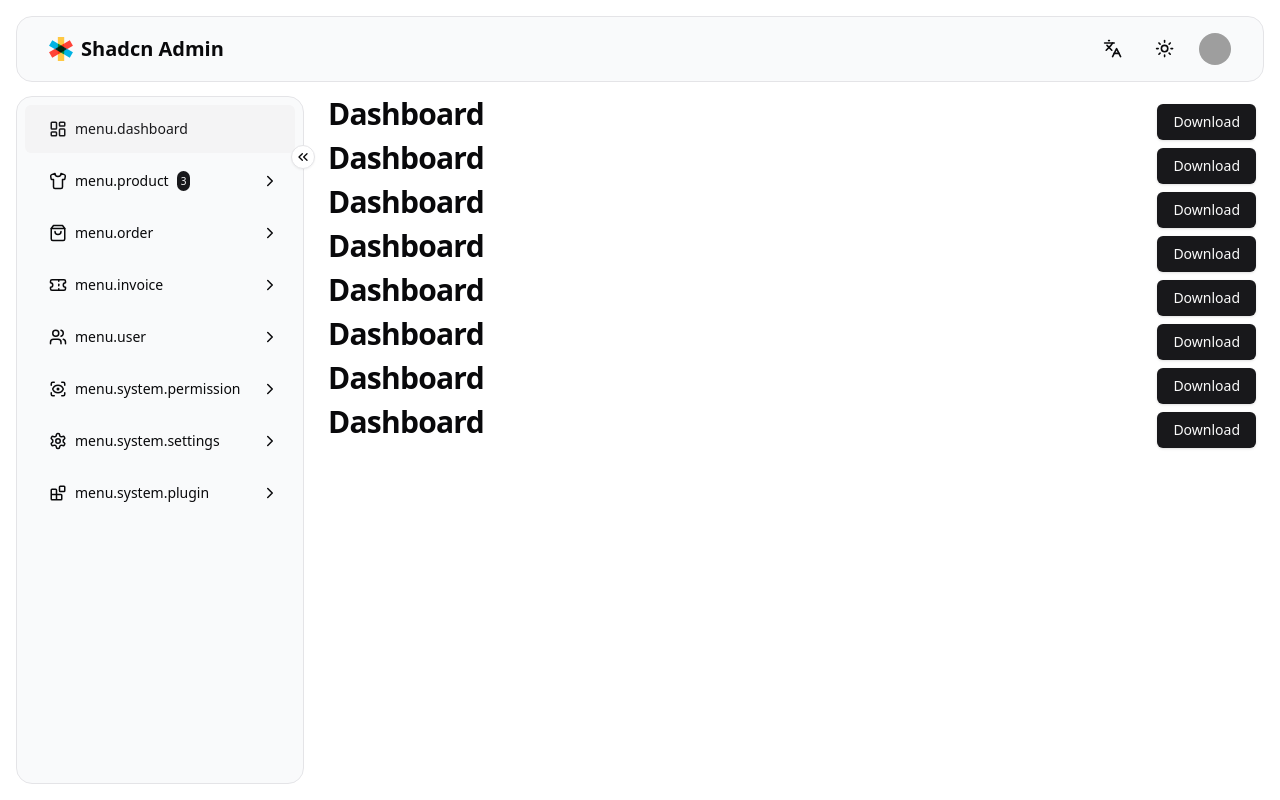
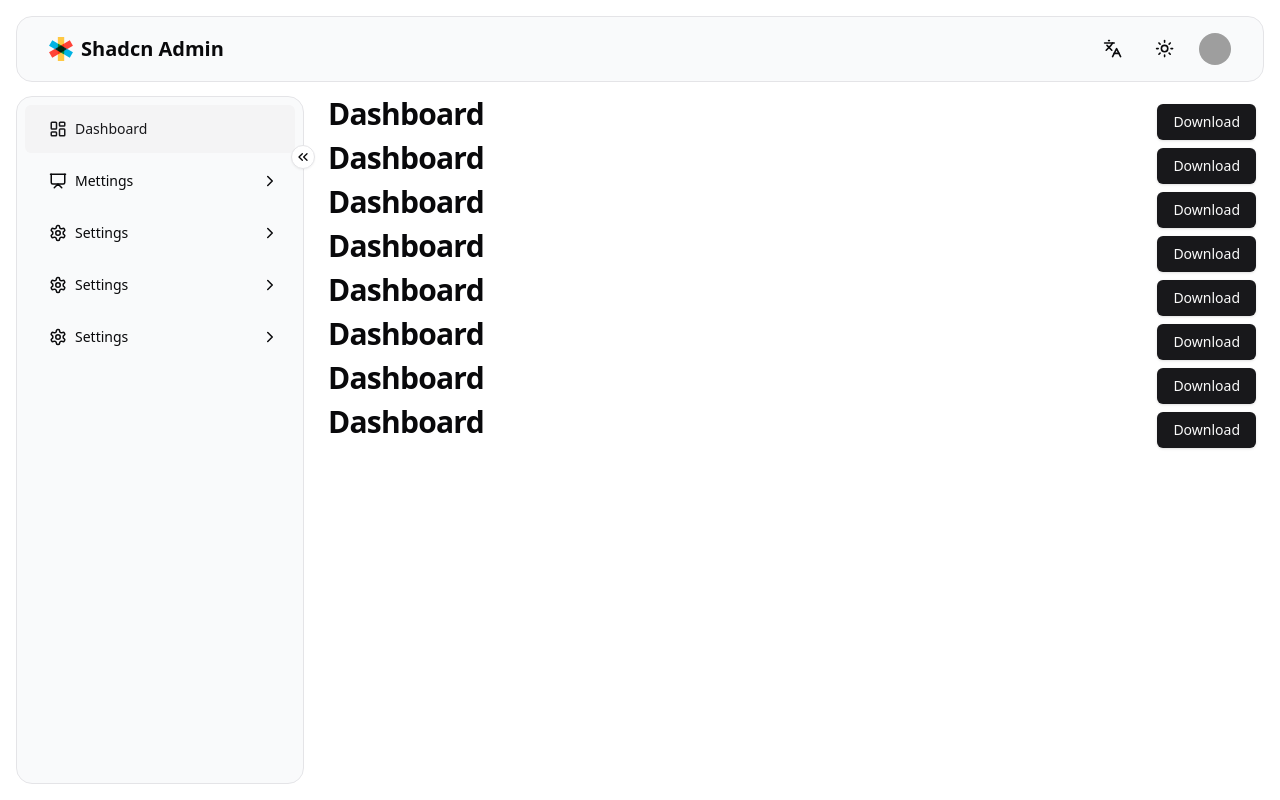
Before and after one commit to ppxb/shadcn-admin, a React (Vite) app: page / in a window 1280 px wide. Built offline with nearby package versions, Linux system fonts and the light colour scheme; grey boxes are pictures that could not be loaded.

Commit message:
fix: mobile menu can't scroll when height overflow

```diff
--- a/src/components/layout/menu.tsx
+++ b/src/components/layout/menu.tsx
@@ -88,8 +88,8 @@ function MenuLinkItem({
           variant: checkIsActive(href) ? 'secondary' : 'ghost',
           size: 'default',
         }),
-        'h-12 justify-start text-wrap secondary shadow-none px-6 mx-2',
-        subLink && 'h-12 w-full mx-0 pl-8'
+        'h-12 justify-start secondary shadow-none px-6 mx-2',
+        subLink && 'h-12 w-full mx-0 pl-12'
       )}
       aria-current={checkIsActive(href) ? 'page' : undefined}
     >
@@ -114,7 +114,7 @@ function MenuLinkDropdown({ title, href, icon, label, sub, closeMenu }: MenuLink
     <Collapsible defaultOpen={isChildActive} className="mx-2">
       <CollapsibleTrigger className={cn(
         buttonVariants({ variant: 'ghost', size: 'default' }),
-        'group h-12 w-full text-wrap justify-start secondary shadow-none pl-6'
+        'group h-12 w-full justify-start secondary shadow-none pl-6'
       )}
       >
         <div className="mr-2">{icon}</div>
@@ -171,7 +171,7 @@ function MenuLinkIcon({ title, icon, label, href }: MenuLinkProps) {
           <span className="sr-only">{t(title)}</span>
         </Link>
       </TooltipTrigger>
-      <TooltipContent side="right" className="flex items-center gap-4">
+      <TooltipContent side="right" sideOffset={8} className="flex items-center gap-4">
         {t(title)}
         {label && (
           <span className="ml-auto text-muted-foreground">{label}</span>
@@ -201,19 +201,17 @@ function MenuLinkIconDropdown({ title, href, icon, label, sub }: MenuLinkProps)
             </Button>
           </DropdownMenuTrigger>
         </TooltipTrigger>
-        <TooltipContent side="right" sideOffset={12} className="flex items-center gap-4">
+        <TooltipContent side="right" sideOffset={8} className="flex items-center gap-4">
           {t(title)}
           {' '}
           {
             label && <span className="ml-auto text-muted-foreground">{label}</span>
           }
-          <ChevronRight size={16} />
         </TooltipContent>
       </Tooltip>
-      <DropdownMenuContent side="right" align="start" sideOffset={12}>
+      <DropdownMenuContent side="right" align="start" sideOffset={8}>
         <DropdownMenuLabel>
           {t(title)}
-          {' '}
           {label ? `(${label})` : ''}
         </DropdownMenuLabel>
         <DropdownMenuSeparator />
--- a/src/components/layout/sidebar.tsx
+++ b/src/components/layout/sidebar.tsx
@@ -29,7 +29,7 @@ export default function LayoutSidebar({ className, isCollapsed, setIsCollapsed }
   return (
     <aside
       className={cn(
-              `fixed left-0 right-0 top-16 z-50 w-full transition-[width] scrollbar-hide md:rounded-2xl md:border md:left-4 md:top-24 md:bottom-4 ${isCollapsed ? 'md:w-16' : 'md:w-72'} bg-gray-50 dark:bg-black`,
+              `fixed left-0 right-0 top-16 z-50 w-full transition-[width]  md:rounded-2xl md:border md:left-4 md:top-24 md:bottom-4 ${isCollapsed ? 'md:w-16' : 'md:w-72'} bg-gray-50 dark:bg-black`,
               className
       )}
     >
@@ -52,7 +52,7 @@ export default function LayoutSidebar({ className, isCollapsed, setIsCollapsed }
         </div>
 
         <Menu
-          className={`h-full flex-1 overflow-auto scrollbar-hide ${navOpened ? 'max-h-screen' : 'max-h-0 py-0 md:max-h-screen md:py-2'}`}
+          className={`overflow-auto scrollbar-hide ${navOpened ? 'max-h-[420px]' : 'max-h-0 py-0 md:max-h-screen md:py-2 md:scrollbar-hide'}`}
           closeMenu={() => setNavOpened(false)}
           isCollapsed={isCollapsed}
           links={sideLinks}
--- a/src/components/layout/sidelink.tsx
+++ b/src/components/layout/sidelink.tsx
@@ -1,23 +1,13 @@
 import {
-  Blocks,
-  BookUser,
-  Contact,
-  Dock,
-  Feather,
-  FileCog,
-  Images,
+  BookA,
+  Fingerprint,
   Layers3,
   LayoutDashboard,
-  Ribbon,
-  ScanEye,
+  ListTree,
+  Presentation,
+  ScrollText,
   Settings,
-  Shirt,
-  ShoppingBag,
-  ShoppingBasket,
-  SquareLibrary,
-  Ticket,
-  TicketCheck,
-  ToyBrick,
+  SquareMenu,
   Users
 } from 'lucide-react'
 
@@ -34,142 +24,154 @@ export interface SideLink extends MenuLink {
 
 export const sideLinks: SideLink[] = [
   {
-    title: 'menu.dashboard',
+    title: 'menus.dashboard',
     label: '',
     href: '/',
     icon: <LayoutDashboard size={18} />,
   },
   {
-    title: 'menu.product',
-    label: '3',
-    href: '/products',
-    icon: <Shirt size={18} />,
+    title: 'menus.mettings',
+    label: '',
+    href: '/mettings',
+    icon: <Presentation size={18} />,
     sub: [
       {
-        title: 'menu.product.list',
+        title: 'menus.mettings.list',
         label: '',
         href: '/index',
-        icon: <Blocks size={18} />,
-      },
-      {
-        title: 'menu.cate.list',
-        label: '1',
-        href: '/cates',
         icon: <Layers3 size={18} />,
-      },
-      {
-        title: 'menu.brand.list',
-        label: '',
-        href: '/brands',
-        icon: <Ribbon size={18} />,
-      },
-      {
-        title: 'menu.attrs.list',
-        label: '',
-        href: '/attrs',
-        icon: <Feather size={18} />,
       },
     ]
   },
   {
-    title: 'menu.order',
-    label: '',
-    href: '/orders',
-    icon: <ShoppingBag size={18} />,
-    sub: [
-      {
-        title: 'menu.order.list',
-        label: '',
-        href: '/index',
-        icon: <ShoppingBasket size={18} />,
-      },
-    ],
-  },
-  {
-    title: 'menu.invoice',
-    label: '',
-    href: '/invoices',
-    icon: <Ticket size={18} />,
-    sub: [
-      {
-        title: 'menu.invoice.list',
-        label: '',
-        href: '/index',
-        icon: <TicketCheck size={18} />,
-      },
-    ],
-  },
-  {
-    title: 'menu.user',
-    label: '',
-    href: '/users',
-    icon: <Users size={18} />,
-    sub: [
-      {
-        title: 'menu.user.list',
-        label: '',
-        href: '/index',
-        icon: <BookUser size={18} />,
-      },
-    ],
-  },
-  {
-    title: 'menu.system.permission',
-    label: '',
-    href: '/permissions',
-    icon: <ScanEye size={18} />,
-    sub: [
-      {
-        title: 'menu.system.permission.member',
-        label: '',
-        href: '/member',
-        icon: <Contact size={18} />,
-      },
-      {
-        title: 'menu.system.permission.role',
-        label: '',
-        href: '/role',
-        icon: <SquareLibrary size={18} />,
-      },
-      {
-        title: 'menu.system.permission.resource',
-        label: '',
-        href: '/resource',
-        icon: <Dock size={18} />,
-      },
-    ]
-  },
-  {
-    title: 'menu.system.settings',
+    title: 'menus.settings',
     label: '',
     href: '/settings',
     icon: <Settings size={18} />,
     sub: [
       {
-        title: 'menu.system.settings.attach',
+        title: 'menus.settings.users',
         label: '',
-        href: '/attachment',
-        icon: <FileCog size={18} />,
+        href: '/users',
+        icon: <Users size={18} />,
       },
       {
-        title: 'menu.system.settings.banner',
+        title: 'menus.settings.roles',
         label: '',
-        href: '/banner',
-        icon: <Images size={18} />,
+        href: '/roles',
+        icon: <Fingerprint size={18} />,
+      },
+      {
+        title: 'menus.settings.depts',
+        label: '',
+        href: '/depts',
+        icon: <ListTree size={18} />,
+      },
+      {
+        title: 'menus.settings.menus',
+        label: '',
+        href: '/menus',
+        icon: <SquareMenu size={18} />,
+      },
+      {
+        title: 'menus.settings.dicts',
+        label: '',
+        href: '/dicts',
+        icon: <BookA size={18} />,
+      },
+      {
+        title: 'menus.settings.logs',
+        label: '',
+        href: '/logs',
+        icon: <ScrollText size={18} />,
       },
     ]
   },
   {
-    title: 'menu.system.plugin',
+    title: 'menus.settings',
     label: '',
-    href: '/plugins',
-    icon: <Blocks size={18} />,
+    href: '/settings',
+    icon: <Settings size={18} />,
     sub: [
       {
-        title: 'menu.system.plugin.list',
+        title: 'menus.settings.users',
         label: '',
-        href: '/index',
-        icon: <ToyBrick size={18} />,
+        href: '/users',
+        icon: <Users size={18} />,
+      },
+      {
+        title: 'menus.settings.roles',
+        label: '',
+        href: '/roles',
+        icon: <Fingerprint size={18} />,
+      },
+      {
+        title: 'menus.settings.depts',
+        label: '',
+        href: '/depts',
+        icon: <ListTree size={18} />,
+      },
+      {
+        title: 'menus.settings.menus',
+        label: '',
+        href: '/menus',
+        icon: <SquareMenu size={18} />,
+      },
+      {
+        title: 'menus.settings.dicts',
+        label: '',
+        href: '/dicts',
+        icon: <BookA size={18} />,
+      },
+      {
+        title: 'menus.settings.logs',
+        label: '',
+        href: '/logs',
+        icon: <ScrollText size={18} />,
+      },
+    ]
+  },
+  {
+    title: 'menus.settings',
+    label: '',
+    href: '/settings',
+    icon: <Settings size={18} />,
+    sub: [
+      {
+        title: 'menus.settings.users',
+        label: '',
+        href: '/users',
+        icon: <Users size={18} />,
+      },
+      {
+        title: 'menus.settings.roles',
+        label: '',
+        href: '/roles',
+        icon: <Fingerprint size={18} />,
+      },
+      {
+        title: 'menus.settings.depts',
+        label: '',
+        href: '/depts',
+        icon: <ListTree size={18} />,
+      },
+      {
+        title: 'menus.settings.menus',
+        label: '',
+        href: '/menus',
+        icon: <SquareMenu size={18} />,
+      },
+      {
+        title: 'menus.settings.dicts',
+        label: '',
+        href: '/dicts',
+        icon: <BookA size={18} />,
+      },
+      {
+        title: 'menus.settings.logs',
+        label: '',
+        href: '/logs',
+        icon: <ScrollText size={18} />,
       },
     ]
   },
--- a/src/locales/en-US/index.ts
+++ b/src/locales/en-US/index.ts
@@ -1,5 +1,7 @@
+import menus from './menus'
 import settings from './settings'
 
 export default {
-  ...settings
+  ...settings,
+  ...menus
 }
--- /dev/null
+++ b/src/locales/en-US/menus.ts
@@ -0,0 +1,13 @@
+export default {
+  // Menu
+  'menus.dashboard': 'Dashboard',
+  'menus.mettings': 'Mettings',
+  'menus.mettings.list': 'Metting List',
+  'menus.settings': 'Settings',
+  'menus.settings.users': 'Users',
+  'menus.settings.roles': 'Roles',
+  'menus.settings.depts': 'Departments',
+  'menus.settings.menus': 'Menus',
+  'menus.settings.dicts': 'Dicts',
+  'menus.settings.logs': 'Logs',
+}
--- a/src/locales/en-US/settings.ts
+++ b/src/locales/en-US/settings.ts
@@ -15,4 +15,8 @@ export default {
   // Brand
   'settings.brand.wechat': 'WeChat',
   'settings.brand.google': 'Google',
+
+  // Exception
+  'settings.exception.404': 'This page could not found',
+  'settings.exception.back': 'Go back home',
 }
--- a/src/locales/zh-CN/index.ts
+++ b/src/locales/zh-CN/index.ts
@@ -1,5 +1,7 @@
+import menus from './menus'
 import settings from './settings'
 
 export default {
-  ...settings
+  ...settings,
+  ...menus
 }
--- /dev/null
+++ b/src/locales/zh-CN/menus.ts
@@ -0,0 +1,14 @@
+export default {
+  // Menu
+  'menus.dashboard': '工作台',
+  'menus.mettings': '会议管理',
+  'menus.mettings.list': '会议列表',
+
+  'menus.settings': '系统设置',
+  'menus.settings.users': '用户管理',
+  'menus.settings.roles': '角色管理',
+  'menus.settings.depts': '部门管理',
+  'menus.settings.menus': '菜单管理',
+  'menus.settings.dicts': '字典管理',
+  'menus.settings.logs': '日志管理',
+}
--- a/src/locales/zh-CN/settings.ts
+++ b/src/locales/zh-CN/settings.ts
@@ -15,4 +15,7 @@ export default {
   // Brand
   'settings.brand.wechat': '微信',
   'settings.brand.google': 'Google',
+
+  'settings.exception.404': '该页面不存在',
+  'settings.exception.back': '返回首页',
 }
```
Also changed, not shown: src/pages/404/index.tsx (added, +13 -0 lines), src/router/index.tsx (+11 -1 lines), components.json.
